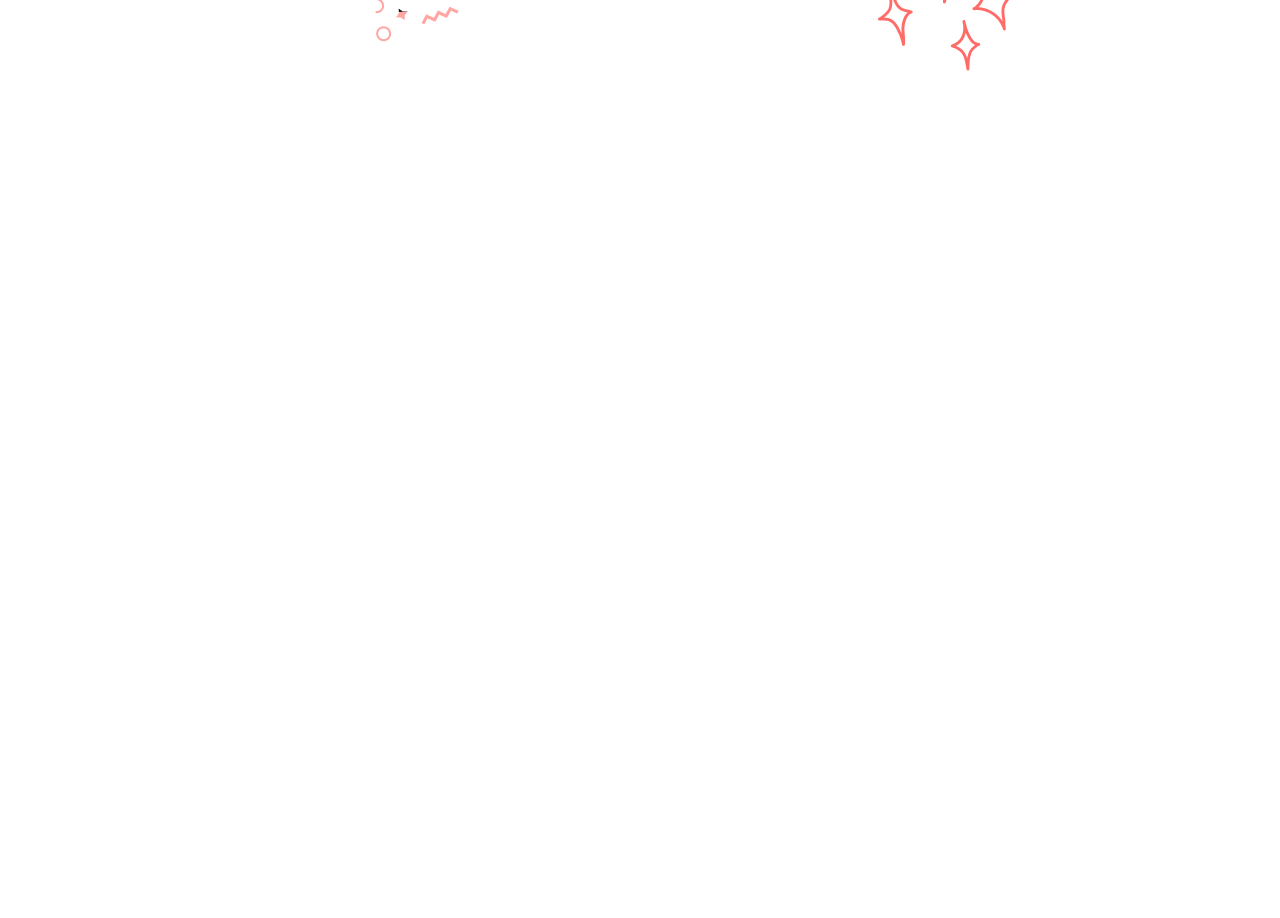
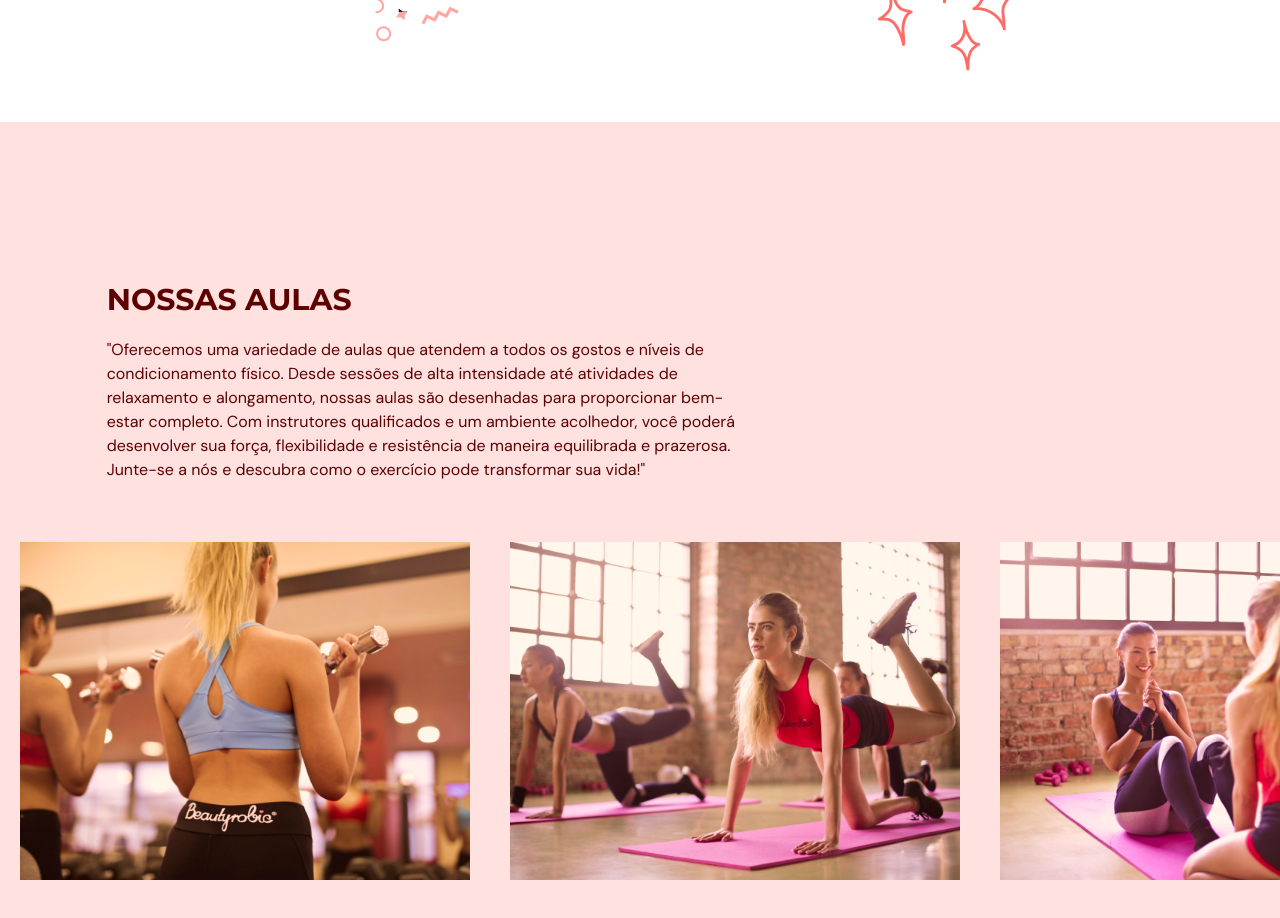
Before and after one commit to yuri-moraes/react-gym, a React (Vite) app: page / in a window 1280 px wide. Shown: the part 2120-3038 px from the top of the page. Before the commit the page ends 2242 px from the top, so only its background shows below. Built offline with nearby package versions, Linux system fonts and the light colour scheme.

Commit message:
ourClasses section finished

```diff
--- a/src/App.tsx
+++ b/src/App.tsx
@@ -1,6 +1,7 @@
 import Navbar from "@/scenes/navbar";
 import Home from "@/scenes/home";
 import Benefits from "@/scenes/benefits";
+import OurClasses from "@/scenes/ourClasses";
 import { useEffect, useState } from "react";
 import { SelectedPage } from "./shared/types";
 
@@ -31,6 +32,7 @@ const App: React.FC = () => {
       />
       <Home setSelectedPage={setSelectedPage} />
       <Benefits setSelectedPage={setSelectedPage} />
+      <OurClasses setSelectedPage={setSelectedPage} />
     </div>
   );
 };
--- /dev/null
+++ b/src/scenes/ourClasses/Class.tsx
@@ -0,0 +1,24 @@
+type Props = {
+  name: string;
+  description?: string;
+  image: string;
+};
+
+const Class = ({ name, description, image }: Props) => {
+  const overlayStyles = `p-5 absolute z-30 flex
+    h-[380px] w-[450px] flex-col items-center justify-center
+    whitespace-normal bg-primary-500 text-center text-white
+    opacity-0 transition duration-500 hover:opacity-90`;
+
+  return (
+    <li className="relative mx-5 inline-block h-[380px] w-[450px]">
+      <div className={overlayStyles}>
+        <p className="text-2xl">{name}</p>
+        <p className="mt-5">{description}</p>
+      </div>
+      <img alt={`${image}`} src={image} />
+    </li>
+  );
+};
+
+export default Class;
--- /dev/null
+++ b/src/scenes/ourClasses/index.tsx
@@ -0,0 +1,108 @@
+import { SelectedPage, ClassType } from "@/shared/types";
+import image1 from "@/assets/image1.png";
+import image2 from "@/assets/image2.png";
+import image3 from "@/assets/image3.png";
+import image4 from "@/assets/image4.png";
+import image5 from "@/assets/image5.png";
+import image6 from "@/assets/image6.png";
+import { motion } from "framer-motion";
+import HText from "@/shared/HText";
+import Class from "./Class";
+
+type Props = {
+  setSelectedPage: (value: SelectedPage) => void;
+};
+
+const classes: Array<ClassType> = [
+  {
+    name: "Weight Training Classes",
+    description:
+      "Desenvolva força e resistência com treinos de musculação intensos, projetados para ajudar você a atingir seus objetivos físicos de forma eficiente. Com o suporte dos nossos treinadores especializados, você vai dominar a técnica correta para maximizar seus resultados.",
+    image: image1,
+  },
+  {
+    name: "Yoga Classes",
+    description:
+      "Encontre equilíbrio, flexibilidade e paz interior com nossas aulas de ioga. Ideal para todos os níveis, as sessões combinam técnicas de respiração e alongamento que revitalizam corpo e mente.",
+    image: image2,
+  },
+  {
+    name: "Ab Core Classes",
+    description:
+      "Fortaleça o seu core com aulas dinâmicas focadas no abdômen. Nossas sessões de alta intensidade são projetadas para esculpir e tonificar os músculos centrais, essenciais para a estabilidade e performance física.",
+    image: image3,
+  },
+  {
+    name: "Adventure Classes",
+    description:
+      "Para os aventureiros, nossas aulas são cheias de adrenalina! Misturando desafios físicos e muita diversão, elas são perfeitas para quem busca uma experiência fitness mais emocionante e variada.",
+    image: image4,
+  },
+  {
+    name: "Fitness Classes",
+    description:
+      "Mantenha-se em forma com nossas aulas de fitness que combinam cardio, força e flexibilidade em treinos dinâmicos. Seja para perder peso ou manter um estilo de vida ativo, estas aulas são feitas para você.",
+    image: image5,
+  },
+  {
+    name: "Training Classes",
+    description:
+      "Treinamentos personalizados focados em performance. Desenvolva seu condicionamento físico com planos ajustados às suas necessidades, maximizando o seu potencial através de exercícios variados.",
+    image: image6,
+  },
+];
+
+const OurClasses = ({ setSelectedPage }: Props) => {
+  return (
+    <section id="ourclasses" className="w-full bg-primary-100 py-40">
+      <motion.div
+        onViewportEnter={() => setSelectedPage(SelectedPage.OurClasses)}
+      >
+        <motion.div
+          className="mx-auto w-5/6"
+          initial="hidden"
+          whileInView="visible"
+          viewport={{ once: true, amount: 0.5 }}
+          transition={{ duration: 0.5 }}
+          variants={{
+            hidden: { opacity: 0, x: -50 },
+            visible: { opacity: 1, x: 0 },
+          }}
+        >
+          <div className="md:w-3/5">
+            <HText>NOSSAS AULAS</HText>
+            <p className="py-5">
+              "Oferecemos uma variedade de aulas que atendem a todos os gostos e
+              níveis de condicionamento físico. Desde sessões de alta
+              intensidade até atividades de relaxamento e alongamento, nossas
+              aulas são desenhadas para proporcionar bem-estar completo. Com
+              instrutores qualificados e um ambiente acolhedor, você poderá
+              desenvolver sua força, flexibilidade e resistência de maneira
+              equilibrada e prazerosa. Junte-se a nós e descubra como o
+              exercício pode transformar sua vida!"
+            </p>
+          </div>
+        </motion.div>
+        <div
+          className="mt-10 h-[353px] w-full overflow-x-auto overflow-y-hidden"
+          w-full
+          overflow-x-auto
+          overflow-y-hidden
+        >
+          <ul className="w-[2800px] whitespace-nowrap">
+            {classes.map((item: ClassType, index) => (
+              <Class
+                key={`${item.name}-${index}`}
+                name={item.name}
+                description={item.description}
+                image={item.image}
+              />
+            ))}
+          </ul>
+        </div>
+      </motion.div>
+    </section>
+  );
+};
+
+export default OurClasses;
--- a/src/shared/types.ts
+++ b/src/shared/types.ts
@@ -10,3 +10,9 @@ export interface BenefitType {
   title: string;
   description: string;
 }
+
+export interface ClassType {
+  name: string;
+  description?: string;
+  image: string;
+}
```
